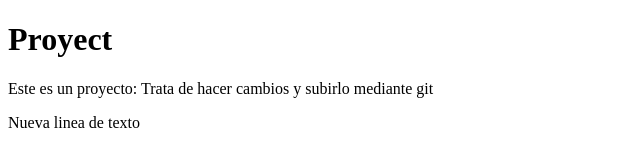
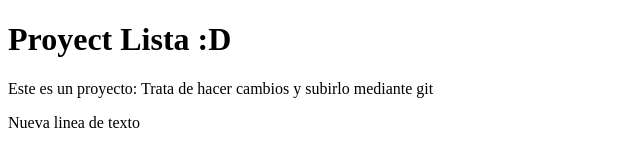
Before and after one commit to RobetMK/githubpractice, a plain HTML site: page index.html in a window 1280 px wide. Shown: the whole page, without its empty margins (0-640 px from the left). Drawn offline with Linux system fonts and the light colour scheme.

Commit message:
titulo lista:D

```diff
--- a/index.html
+++ b/index.html
@@ -7,7 +7,7 @@
     <title>Robert</title>
 </head>
 <body>
-    <h1>Proyect</h1>
+    <h1>Proyect Lista :D</h1>
     <p>Este es un proyecto: Trata de hacer cambios y subirlo mediante git</p>
     <p>Nueva linea de texto</p>
 </body>
```
